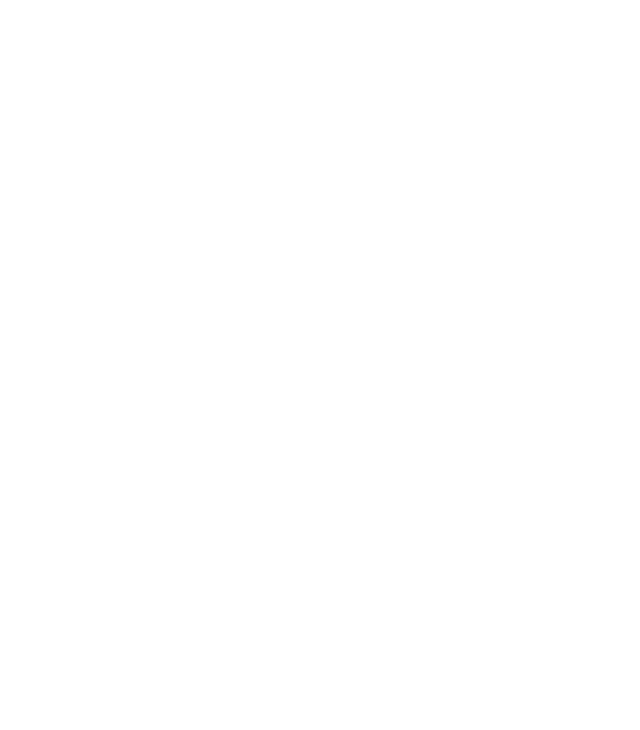
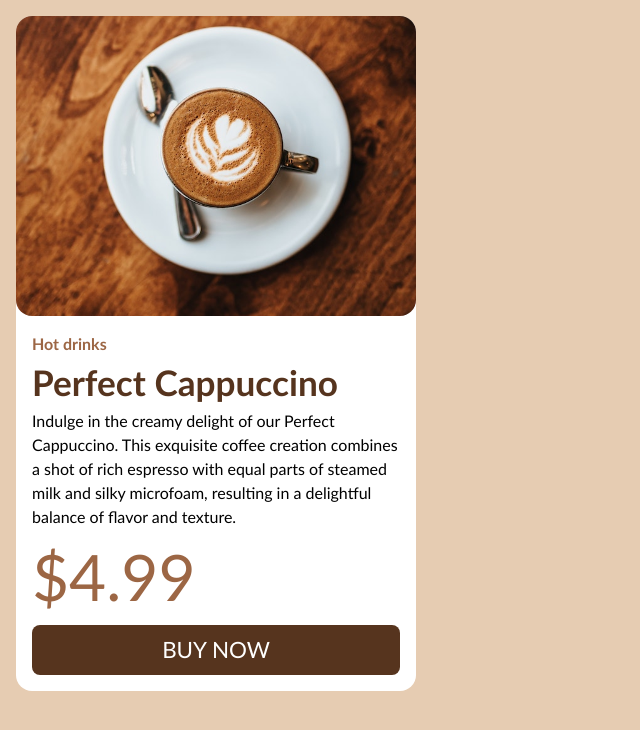
Before and after one commit to irm1005-itec1005-fall-2023/midterm-exam-NoorChoudhry, a plain HTML site: page index.html in a window 1280 px wide. Shown: the whole page, without its empty margins (0-640 px from the left). Drawn offline with Linux system fonts and the light colour scheme.

Commit message:
W3C check

```diff
--- a/index.html
+++ b/index.html
@@ -54,8 +54,28 @@
   -->
 
   <!-- ADD YOUR CODE HERE -->
+<main>
 
+  <div class="whole">
 
+    <img src="images/coffee.jpg" alt="the perfect cappuccino" class="capp">
+
+    <div class="info">
+      <h1>Hot drinks<h1>
+          <h2>Perfect Cappuccino</h2>
+            <p>Indulge in the creamy delight of our Perfect Cappuccino. This exquisite coffee creation combines a shot of rich espresso with equal parts of steamed milk and silky microfoam, resulting in a delightful balance of flavor and texture.</p>
+              <div class="price">
+               <p>$4.99</p>
+              </div>
+                 <div class="buy">
+                  <p>BUY NOW</p>
+                 </div>
+
+    </div>
+
+  </div>
+
+</main>
   <!-- ADD YOUR CITATION HERE -->
 
 </body>
--- a/style.css
+++ b/style.css
@@ -33,5 +33,71 @@ html {
 }
 
 body {
-  font-family: Arial, Helvetica, sans-serif;
+  font-family: 'Gill Sans', 'Gill Sans MT', Calibri, 'Trebuchet MS', sans-serif;
+  background-color: #e6ccb2;
 }
+
+main {
+  display: flex;
+  flex-direction: column;
+  justify-content: center;
+  align-content: center;
+}
+
+main .whole{
+ background-color: white;
+ margin: 1rem;
+ border-radius: 1rem;
+ width: 400px;
+ max-width: 90%;
+ display: flex;
+ flex-direction: column;
+ justify-content: center;
+}
+
+.capp{
+  display: flex;
+  justify-content: space-end;
+  flex-grow: 1;
+  padding: 0;
+  border-radius: 1rem;
+  object-fit: cover;
+  height: 300px;
+  width: inherit;
+  overflow: hidden;
+}
+
+.info {
+  padding: 1rem;
+  border-radius: 1rem;
+ }
+
+main h1 {
+  font-size: 1rem;
+  color: #9c6644;
+}
+
+main h2{
+  font-size: 2.2rem;
+  color:#56341e;
+}
+
+.price{
+  color: #9c6644;
+  text-align: left;
+  flex-direction: column;
+  justify-content: center;
+  font-size: 4rem;
+}
+
+.buy{
+  background-color:#56341e;
+  color: #ffffff;
+  text-align: center;
+  border-radius: .5rem;
+  height: 50px;
+  display: flex;
+  flex-direction: column;
+  justify-content: center;
+  font-size: 1.4rem;
+}
```
